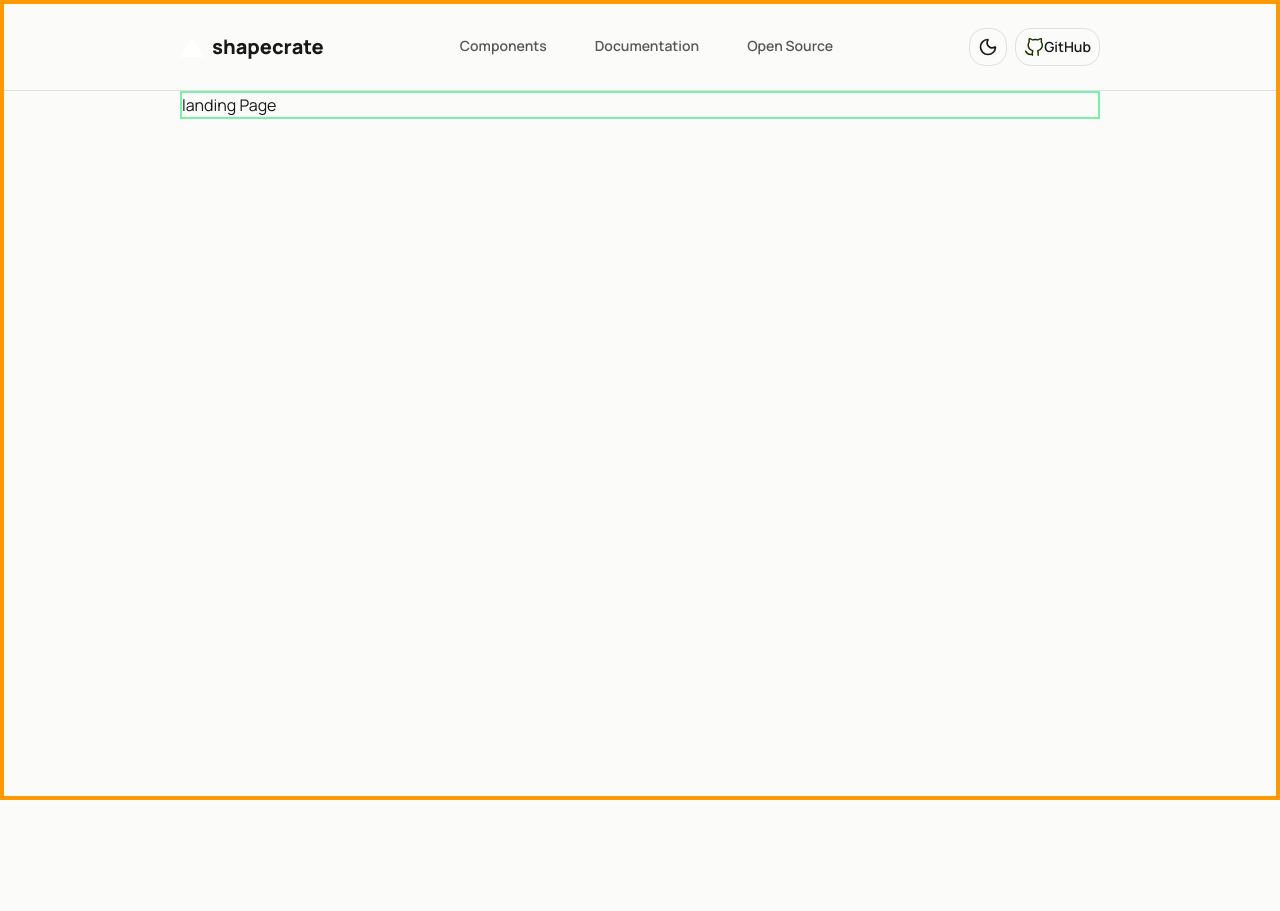
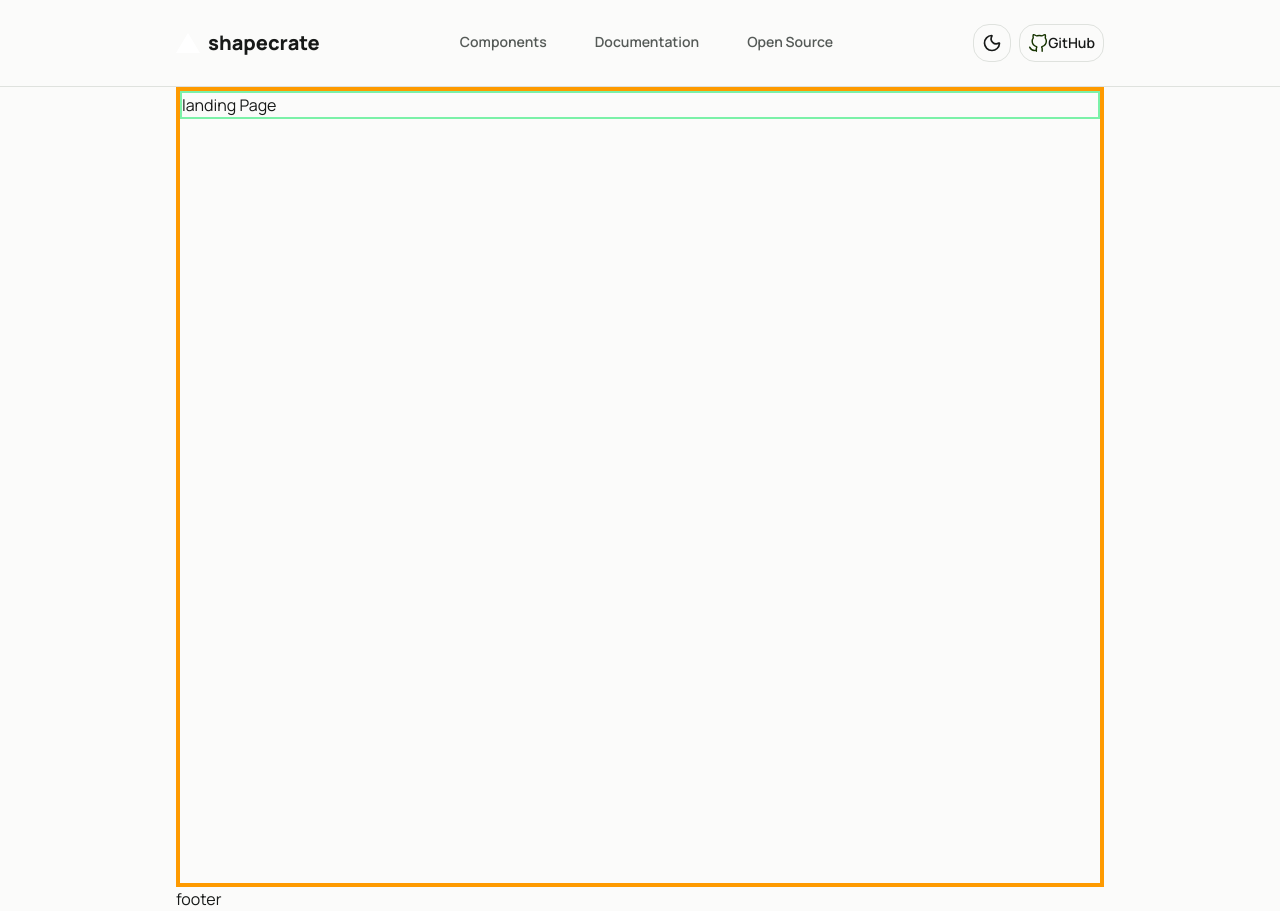
Before and after one commit to Virenishere/shapecrate, a Next.js app in the folder apps/web/: page / in a window 1280 px wide. Before the commit the page ends 800 px from the top, so only its background shows below. Built offline with nearby package versions, Linux system fonts and the light colour scheme.

Commit message:
Adding global margin and padding

```diff
--- a/apps/web/src/app/layout.tsx
+++ b/apps/web/src/app/layout.tsx
@@ -1,6 +1,8 @@
 import type { Metadata } from "next";
 import { Manrope, DM_Mono } from "next/font/google";
 import "./globals.css";
+import Footer from "@/components/common/Footer";
+import Navbar from "@/components/common/Navbar";
 
 const manrope = Manrope({
   variable: "--font-manrope",
@@ -25,8 +27,10 @@ export default function RootLayout({ children }: LayoutProps<"/">) {
       lang="en"
       className={`${manrope.variable} ${dmMono.variable} h-full antialiased`}
     >
-      <body className="min-h-full flex flex-col bg-[var(--bg)] font-sans text-[var(--ink)]">
+      <body className="min-h-full px-44 flex flex-col bg-[var(--bg)] font-sans text-[var(--ink)]">
+        <Navbar />
         {children}
+        <Footer />
       </body>
     </html>
   );
--- a/apps/web/src/app/page.tsx
+++ b/apps/web/src/app/page.tsx
@@ -1,20 +1,14 @@
+import Footer from "@/components/common/Footer";
 import Navbar from "@/components/common/Navbar";
 import Landing from "@/components/landing/Landing";
 import Image from "next/image";
 
 export default function Home() {
   return (
-    <main className="px-44 min-h-screen bg-(--bg) border-amber-500 border-4 transition-colors">
-      <Navbar />
-            {/* <Image
-              className="dark:invert h-[14px] w-4"
-              src="/vercel.svg"
-              alt="Vercel logomark"
-              width={16}
-              height={14}
-            /> */}
-
+    <main className="min-h-screen bg-(--bg) border-amber-500 border-4 transition-colors">
+      {/* <Navbar /> */}
       <Landing />
+      {/* <Footer /> */}
     </main>
   );
 }
--- /dev/null
+++ b/apps/web/src/components/common/Footer.tsx
@@ -0,0 +1,7 @@
+export default function Footer(){
+    return (
+        <footer>
+            footer
+        </footer>
+    )
+}
--- a/apps/web/src/components/common/Navbar.tsx
+++ b/apps/web/src/components/common/Navbar.tsx
@@ -13,6 +13,7 @@ import { useState } from "react";
 export default function Navbar(){
     const {mode, changeMode} = useTheme();
     const [mobileMenuOpen, setMobileMenuOpen] = useState(false);
+
 
     return(
         <nav className="flex justify-between py-6 -mx-44 px-44 border-b border-(--line)">
```
